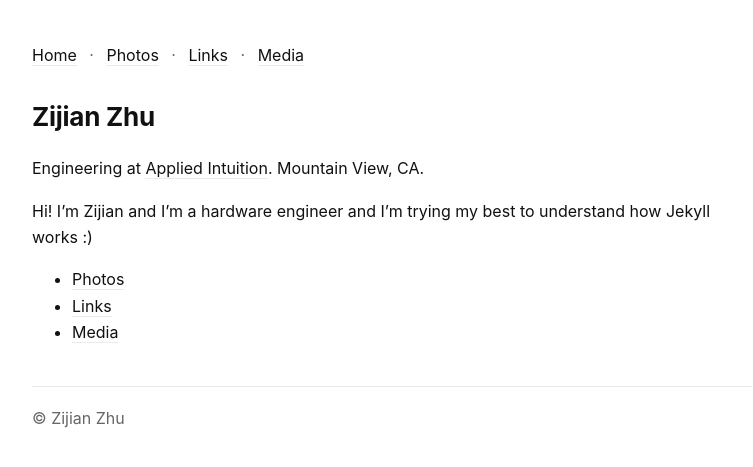
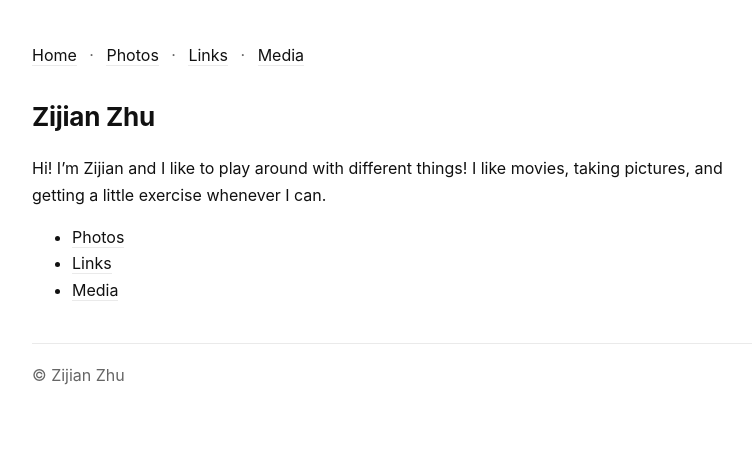
Before and after one commit to zijianzhu0/zijian.github.io, a Jekyll site: the page built from index.md, in a window 1280 px wide. Shown: the top 467 px of the page, without its empty margins (248-1001 px from the left). Built offline with Jekyll 4.4.1, drawn with Linux system fonts in a browser that asks for light colours.

Commit message:
updated index.md

```diff
--- a/index.md
+++ b/index.md
@@ -5,9 +5,7 @@ title: Home
 
 # Zijian Zhu
 
-Engineering at [Applied Intuition](https://www.appliedintuition.com/). Mountain View, CA.
-
-Hi! I'm Zijian and I'm a hardware engineer and I'm trying my best to understand how Jekyll works :)
+Hi! I'm Zijian and I like to play around with different things! I like movies, taking pictures, and getting a little exercise whenever I can.
 
 - [Photos]({{ '/photos/' | relative_url }})
 - [Links]({{ '/links/' | relative_url }})
```
